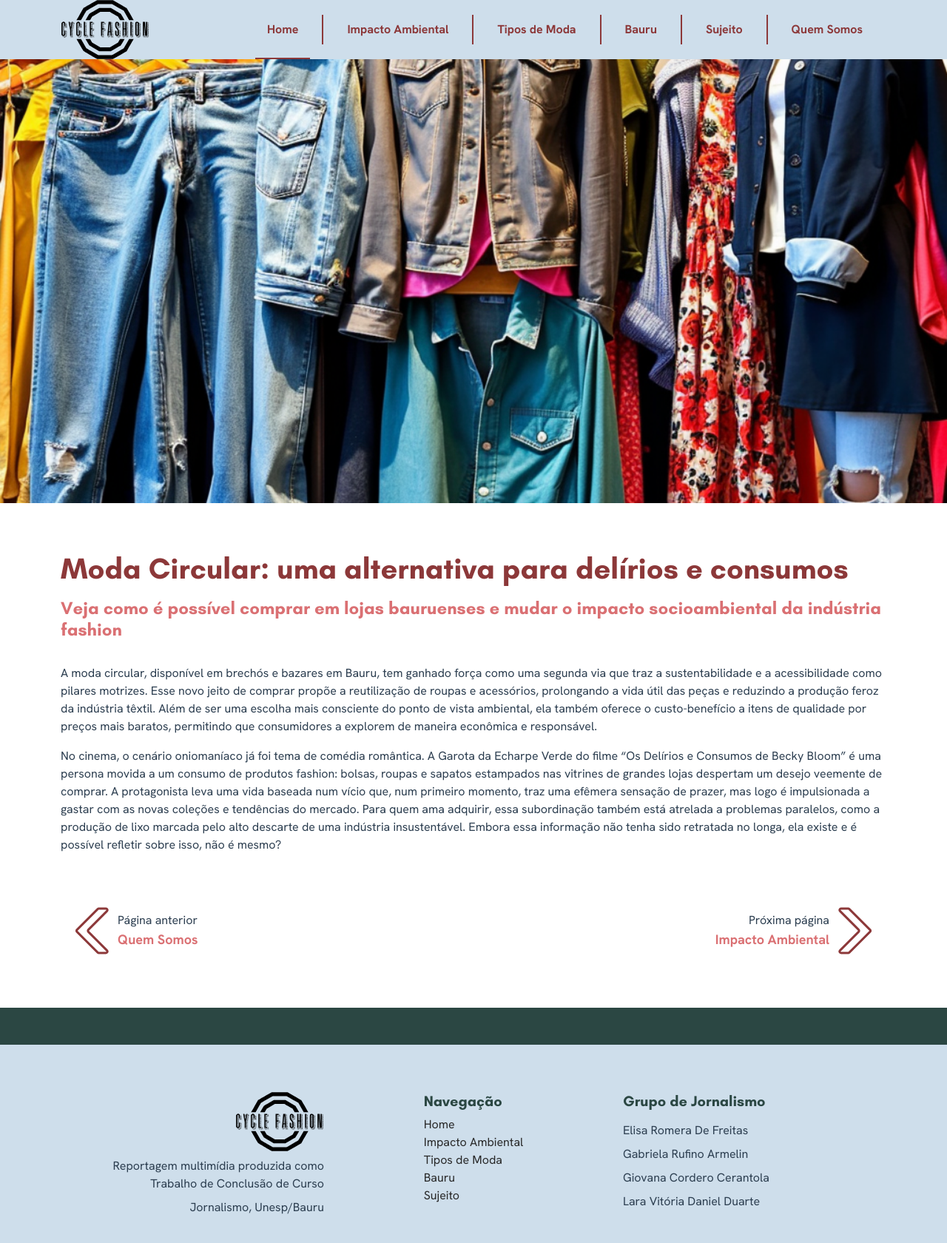
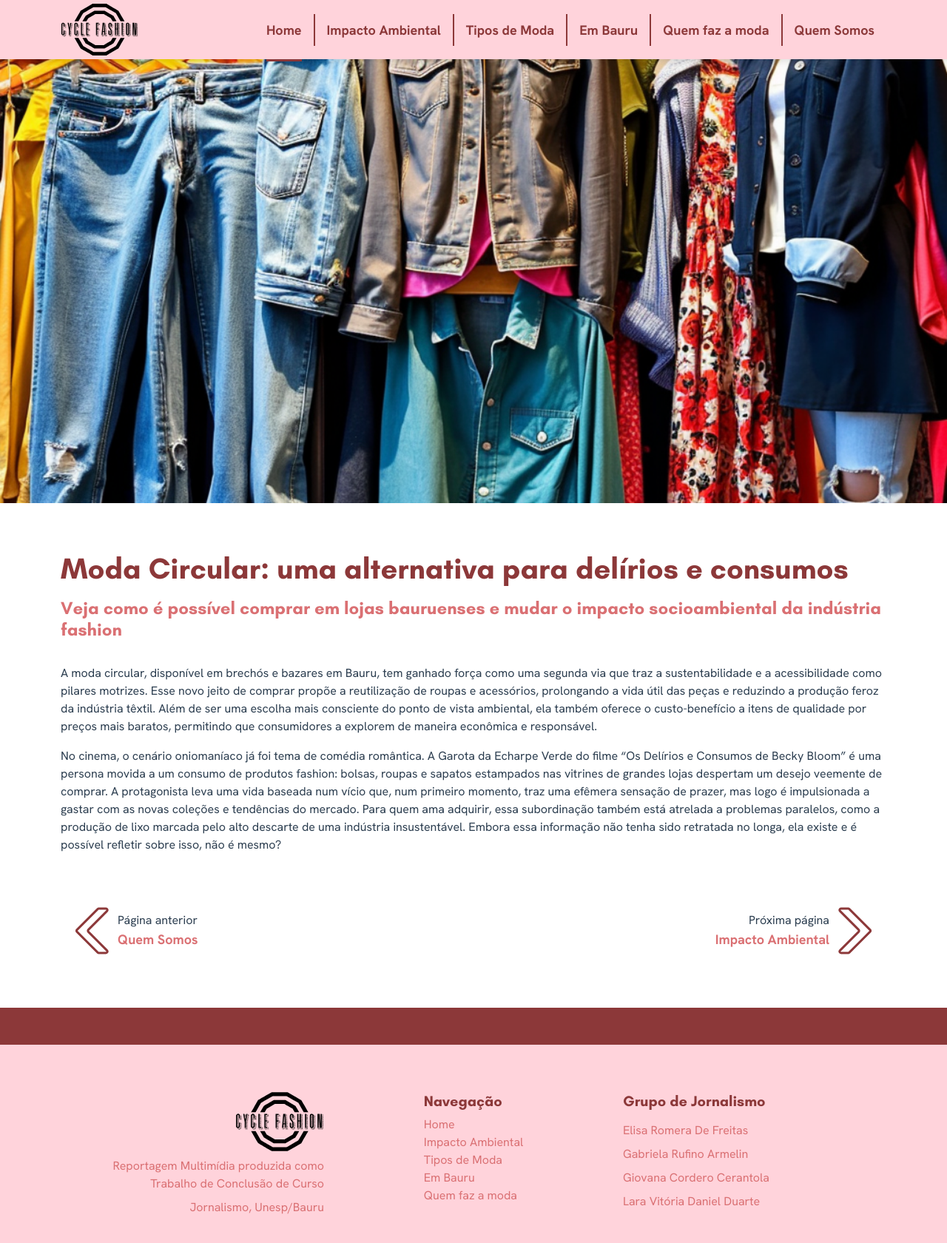
Before and after one commit to moda-circular-bauru/moda-circular-bauru, a Vue app: page / in a window 1280 px wide. Shown: the top 1680 px of the page at 74% size. Built offline with nearby package versions, Linux system fonts and the light colour scheme.

Commit message:
:lipstick: fix: header and footer refactor Changes on header, mobile header and footer

```diff
--- a/src/components/FooterComponent.vue
+++ b/src/components/FooterComponent.vue
@@ -9,7 +9,7 @@
                             <img class="logo" src="images/svg/logo.svg" width="120" height="80" alt="Logo">
                         </router-link>
                     </div>
-                    <p>Reportagem multimídia produzida como Trabalho de Conclusão de Curso</p>
+                    <p>Reportagem Multimídia produzida como Trabalho de Conclusão de Curso</p>
                     <p>Jornalismo, Unesp/Bauru</p>
                 </div>
                 <nav class="footer__navigation">
@@ -18,8 +18,8 @@
                         <li class="footer__navigation-list--item"><router-link to="/">Home</router-link></li>
                         <li class="footer__navigation-list--item"><router-link to="/impacto-ambiental">Impacto Ambiental</router-link></li>
                         <li class="footer__navigation-list--item"><router-link to="/tipos-de-moda">Tipos de Moda</router-link></li>
-                        <li class="footer__navigation-list--item"><router-link to="/bauru">Bauru</router-link></li>
-                        <li class="footer__navigation-list--item"><router-link to="/sujeito">Sujeito</router-link></li>
+                        <li class="footer__navigation-list--item"><router-link to="/bauru">Em Bauru</router-link></li>
+                        <li class="footer__navigation-list--item"><router-link to="/sujeito">Quem faz a moda</router-link></li>
                     </ul>
                 </nav>
                 <div class="footer__undergraduates">
@@ -48,12 +48,12 @@
     .sub-footer {
         width: 100%;
         height: 50px;
-        background-color: var(--color-1);
+        background-color: var(--color-2);
     }
 
     #footer {
         width: 100%;
-        background-color: var(--color-3);
+        background-color: var(--color-6);
     }
 
     .footer {
@@ -100,16 +100,18 @@
 
     .footer__navigation-list--title,
     .footer__undergraduates--title {
-        color: var(--color-1);
+        color: var(--color-2);
         margin-bottom: 8px;
     }
 
-    .footer__navigation-list--item {
-        color: var(--text-color);
+    .footer .footer__text p,
+    .footer__navigation-list--item,
+    .footer__undergraduates--item {
+        color: var(--color-4);
     }
 
     .footer__navigation-list--item:hover {
-        color: var(--color-1);
+        color: var(--color-2);
     }
 
     @media screen and (max-width: 767px) {
--- a/src/components/HeaderMenu.vue
+++ b/src/components/HeaderMenu.vue
@@ -9,7 +9,7 @@
             </div>
             <div class="main-header__logo">
                 <router-link to="/" class="logo">
-                    <img class="logo" src="images/svg/logo.svg" width="120" height="80" alt="Logo">
+                    <img class="logo" src="images/svg/logo.svg" width="105" height="70" alt="Logo">
                 </router-link>
             </div>
             <nav class="main-header__navigation only-desktop">
@@ -17,8 +17,8 @@
                     <li class="main-header__navigation-list--item"><router-link to="/">Home</router-link></li>
                     <li class="main-header__navigation-list--item"><router-link to="/impacto-ambiental">Impacto Ambiental</router-link></li>
                     <li class="main-header__navigation-list--item"><router-link to="/tipos-de-moda">Tipos de Moda</router-link></li>
-                    <li class="main-header__navigation-list--item"><router-link to="/bauru">Bauru</router-link></li>
-                    <li class="main-header__navigation-list--item"><router-link to="/sujeito">Sujeito</router-link></li>
+                    <li class="main-header__navigation-list--item"><router-link to="/bauru">Em Bauru</router-link></li>
+                    <li class="main-header__navigation-list--item"><router-link to="/sujeito">Quem faz a moda</router-link></li>
                     <li class="main-header__navigation-list--item"><router-link to="/quem-somos">Quem Somos</router-link></li>
                 </ul>
             </nav>
@@ -51,11 +51,13 @@
 <style scoped>
     header#header {
         min-height: 80px;
-        background-color: var(--color-3);
-        box-shadow: 0px 4px 8px rgba(0, 0, 0, 0.1);
+        background-color: var(--color-6);
 
         display: flex;
         align-items: center;
+        box-shadow: 0px 4px 8px rgba(0, 0, 0, 0.1);
+        position: relative;
+        z-index: 20;
     }
 
     .main-header {
@@ -93,8 +95,9 @@
         color: var(--color-2);
         text-decoration: none;
         font-weight: 700;
+        font-size: 18px;
 
-        padding: 28px 16px;
+        padding: 28px 0px;
     }
 
     .main-header .main-header__navigation-list--item a:hover,
@@ -102,17 +105,13 @@
         border-bottom: 3px solid var(--color-2);
     }
 
-    @media screen and (max-width: 1200px) {
+    @media screen and (max-width: 1199px) {
         .main-header .main-header__navigation-list--item {
-            padding: 8px 4px;
+            padding: 8px 7px;
         }
     }
 
     @media screen and (max-width: 1023px) {
-        .main-header .main-header__navigation-list--item {
-            padding: 8px 8px;
-        }
-
         .main-header .main-header__mobile {
             display: flex;
             align-items: center;
--- a/src/components/MobileMenu.vue
+++ b/src/components/MobileMenu.vue
@@ -56,7 +56,7 @@ export default {
         align-items: center;
         gap: 48px;
 
-        background-color: #efefef;
+        background-color: var(--color-6);
         width: 100%;
         position: absolute;
         top: 80px;
@@ -121,11 +121,18 @@ export default {
         display: flex;
         align-items: center;
         justify-content: center;
-        background-color: #cfcfcf;
+        background-color: var(--color-4);
         border-radius: 100%;
 
         width: 120px;
         height: 120px;
+    }
+
+    .mobile-menu__row--link a {
+        font-size: 18px;
+        color: var(--color-6);
+        font-weight: 700;
+        max-width: 100px;
     }
 
     .mobile-menu__row--title {
@@ -133,6 +140,10 @@ export default {
         justify-content: center;
         align-items: center;
         width: 150px;
+    }
+
+    .mobile-menu__row--title .title {
+        margin-bottom: 0;
     }
 
     .mobile-menu__row--title .title{
```
